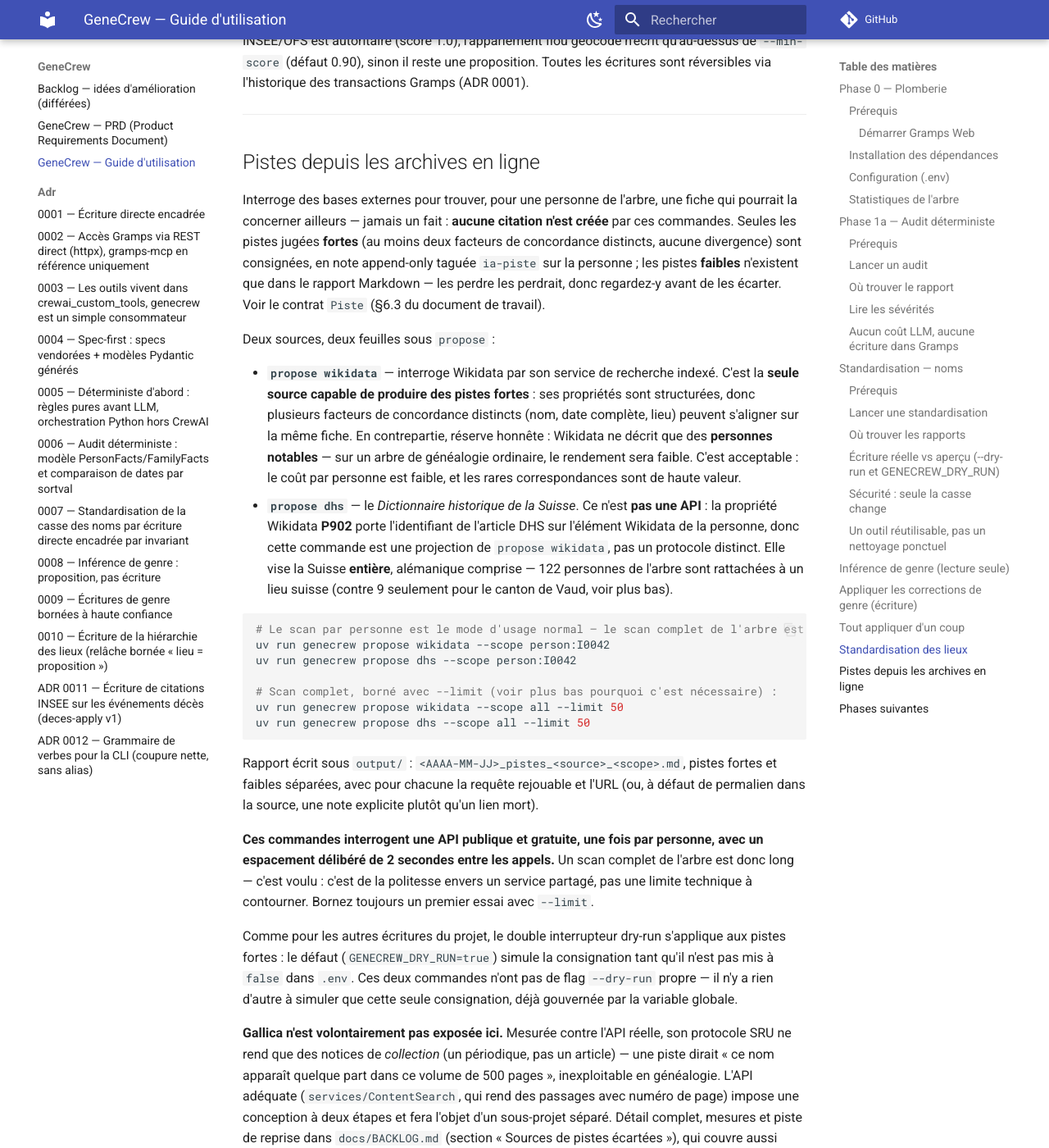
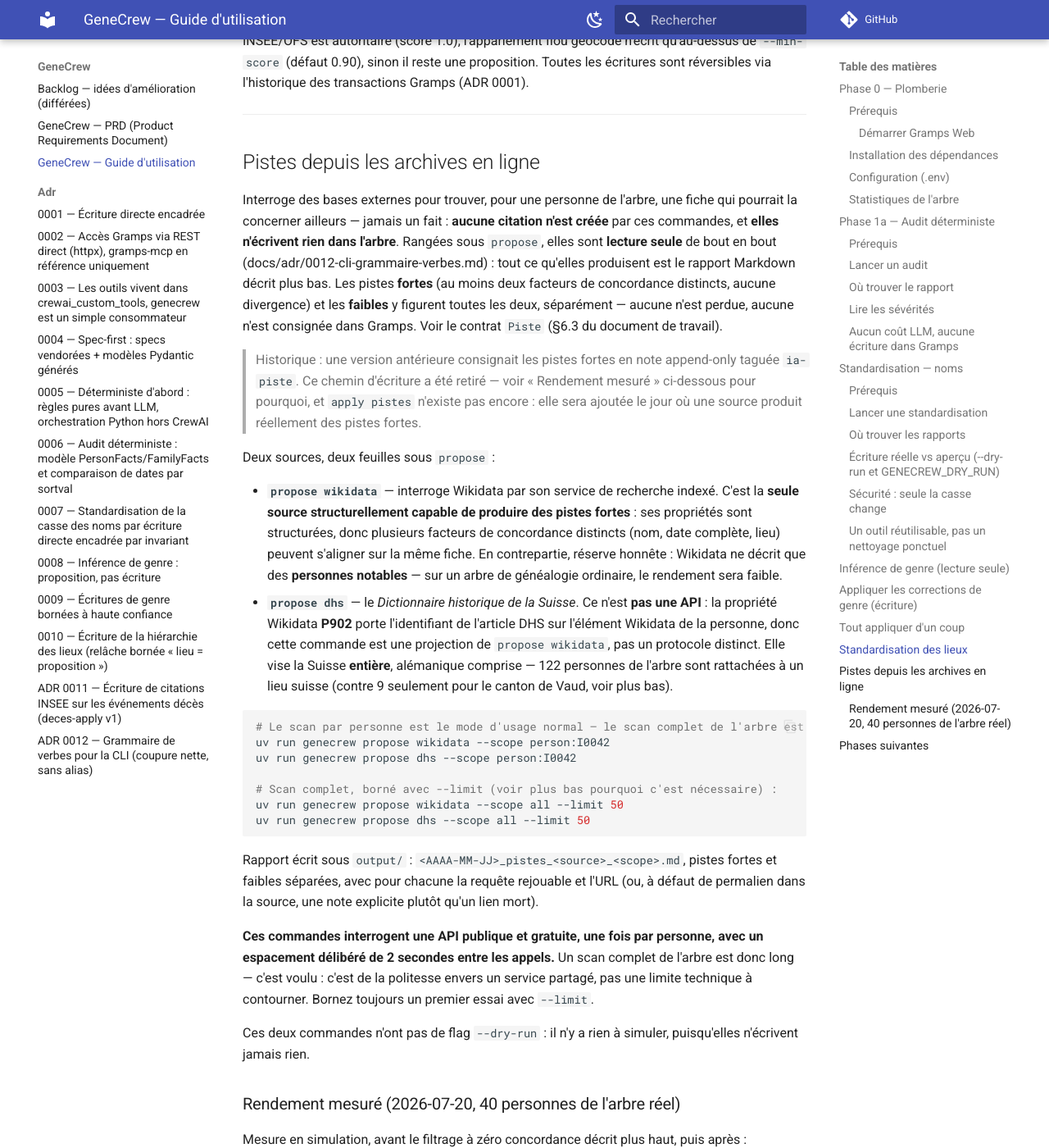
Before and after one commit to fjacquet/genecrew, an MkDocs documentation site: the page built from docs/USER_GUIDE.md, in a window 1280 px wide and 1400 px high, scrolled down 8934 px. Shown: the whole window at 82% size. Built offline with MkDocs 1.6.1 and Material for MkDocs 9.7.7, drawn with Linux system fonts in a browser that asks for light colours; comment, search, counter and statistics services are not loaded; some of the changed text lies outside the part shown.

Commit message:
fix(archives): propose redevient lecture seule, retire l'appel à consigner()
`archives.py` était le seul appelant de consigner() dans tout le projet et
il est rangé sous `propose`, dont l'aide annonce « lecture seule ». Comme
consigner() n'écrit que les pistes fortes, et que la mesure du 2026-07-20
montre qu'aucune source n'en produit jamais, ce chemin d'écriture ne
servait à rien tout en violant la grammaire de la CLI. run_archives ne
produit plus que le rapport Markdown ; son paramètre dry_run disparaît
avec le seul appel qu'il gouvernait. Pas de nouvelle feuille `apply
pistes` : elle viendra le jour où une source produit des pistes fortes.

Documente aussi le rendement mesuré sur 40 personnes de l'arbre réel
(Wikidata 0 forte/8 faibles après filtrage, DHS 0 forte/1 faible) dans
USER_GUIDE.md.

Co-Authored-By: Claude Opus 4.8 <noreply@anthropic.com>
Claude-Session: https://claude.ai/code/session_011FwJPAkB4Zi9usnx7a4d1x

```diff
--- a/docs/USER_GUIDE.md
+++ b/docs/USER_GUIDE.md
@@ -366,20 +366,25 @@ sont réversibles via l'historique des transactions Gramps (ADR 0001).
 ## Pistes depuis les archives en ligne
 
 Interroge des bases externes pour trouver, pour une personne de l'arbre, une fiche qui pourrait
-la concerner ailleurs — jamais un fait : **aucune citation n'est créée** par ces commandes. Seules
-les pistes jugées **fortes** (au moins deux facteurs de concordance distincts, aucune divergence)
-sont consignées, en note append-only taguée `ia-piste` sur la personne ; les pistes **faibles**
-n'existent que dans le rapport Markdown — les perdre les perdrait, donc regardez-y avant de les
-écarter. Voir le contrat `Piste` (§6.3 du document de travail).
+la concerner ailleurs — jamais un fait : **aucune citation n'est créée** par ces commandes, et
+**elles n'écrivent rien dans l'arbre**. Rangées sous `propose`, elles sont **lecture seule** de
+bout en bout (docs/adr/0012-cli-grammaire-verbes.md) : tout ce qu'elles produisent est le rapport
+Markdown décrit plus bas. Les pistes **fortes** (au moins deux facteurs de concordance distincts,
+aucune divergence) et les **faibles** y figurent toutes les deux, séparément — aucune n'est perdue,
+aucune n'est consignée dans Gramps. Voir le contrat `Piste` (§6.3 du document de travail).
+
+> Historique : une version antérieure consignait les pistes fortes en note append-only taguée
+> `ia-piste`. Ce chemin d'écriture a été retiré — voir « Rendement mesuré » ci-dessous pour
+> pourquoi, et `apply pistes` n'existe pas encore : elle sera ajoutée le jour où une source produit
+> réellement des pistes fortes.
 
 Deux sources, deux feuilles sous `propose` :
 
 - **`propose wikidata`** — interroge Wikidata par son service de recherche indexé. C'est la
-  **seule source capable de produire des pistes fortes** : ses propriétés sont structurées, donc
-  plusieurs facteurs de concordance distincts (nom, date complète, lieu) peuvent s'aligner sur la
-  même fiche. En contrepartie, réserve honnête : Wikidata ne décrit que des **personnes
-  notables** — sur un arbre de généalogie ordinaire, le rendement sera faible. C'est acceptable :
-  le coût par personne est faible, et les rares correspondances sont de haute valeur.
+  **seule source structurellement capable de produire des pistes fortes** : ses propriétés sont
+  structurées, donc plusieurs facteurs de concordance distincts (nom, date complète, lieu)
+  peuvent s'aligner sur la même fiche. En contrepartie, réserve honnête : Wikidata ne décrit que
+  des **personnes notables** — sur un arbre de généalogie ordinaire, le rendement sera faible.
 - **`propose dhs`** — le *Dictionnaire historique de la Suisse*. Ce n'est **pas une API** : la
   propriété Wikidata **P902** porte l'identifiant de l'article DHS sur l'élément Wikidata de la
   personne, donc cette commande est une projection de `propose wikidata`, pas un protocole
@@ -405,10 +410,31 @@ espacement délibéré de 2 secondes entre les appels.** Un scan complet de l'ar
 c'est voulu : c'est de la politesse envers un service partagé, pas une limite technique à
 contourner. Bornez toujours un premier essai avec `--limit`.
 
-Comme pour les autres écritures du projet, le double interrupteur dry-run s'applique aux pistes
-fortes : le défaut (`GENECREW_DRY_RUN=true`) simule la consignation tant qu'il n'est pas mis à
-`false` dans `.env`. Ces deux commandes n'ont pas de flag `--dry-run` propre — il n'y a rien
-d'autre à simuler que cette seule consignation, déjà gouvernée par la variable globale.
+Ces deux commandes n'ont pas de flag `--dry-run` : il n'y a rien à simuler, puisqu'elles
+n'écrivent jamais rien.
+
+### Rendement mesuré (2026-07-20, 40 personnes de l'arbre réel)
+
+Mesure en simulation, avant le filtrage à zéro concordance décrit plus haut, puis après :
+
+| Source     | Fortes | Faibles avant filtrage | Faibles après filtrage |
+|------------|--------|-------------------------|-------------------------|
+| Wikidata   | 0      | 21                       | 8                        |
+| DHS        | 0      | 2                        | 1                        |
+
+**Zéro piste forte sur les deux sources.** Et avant le filtrage, 13 des 21 pistes Wikidata ne
+portaient **aucun** facteur de concordance : `EntitySearch` est une recherche floue sur le nom, et
+la version précédente transformait chaque résultat du moteur de recherche en « piste », y compris
+quand rien ne corroborait quoi que ce soit. Le filtrage retient désormais uniquement les lignes où
+au moins un facteur concorde réellement.
+
+**Ces deux sources ne touchent que les personnes ayant une notice documentaire** — fiches
+d'autorité Wikidata, articles du Dictionnaire historique de la Suisse. La plupart des personnes
+d'un arbre de généalogie ordinaire n'en ont pas, d'où le faible rendement même après filtrage.
+En pratique : lancez `propose wikidata`/`propose dhs` sur les **branches où l'on soupçonne un
+ancêtre notable** (magistrat, ecclésiastique, officier, personnalité locale…), pas sur l'arbre
+entier — un scan complet coûte du temps réseau (2 s/personne) pour un rendement qui reste marginal
+hors de ces branches.
 
 **Gallica n'est volontairement pas exposée ici.** Mesurée contre l'API réelle, son protocole SRU
 ne rend que des notices de *collection* (un périodique, pas un article) — une piste dirait « ce
```
Also changed, not shown: 3 other files.
